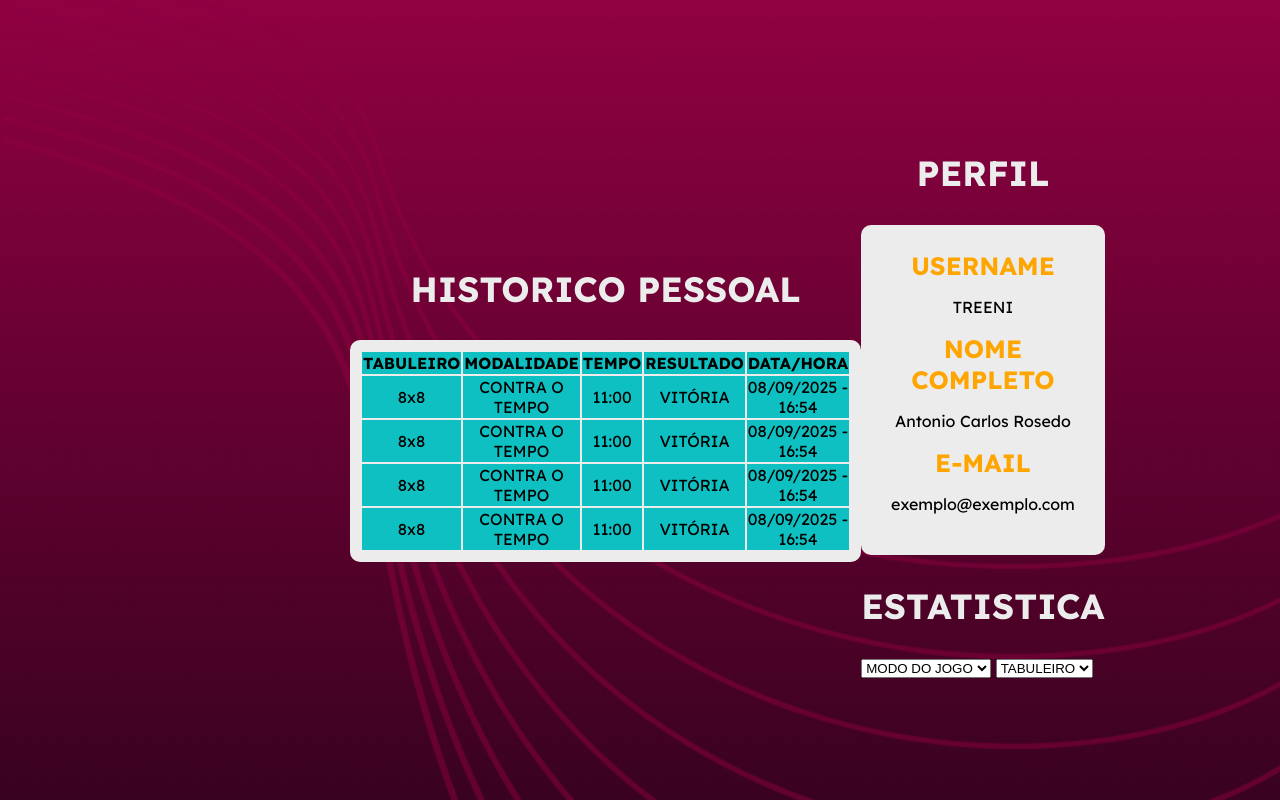
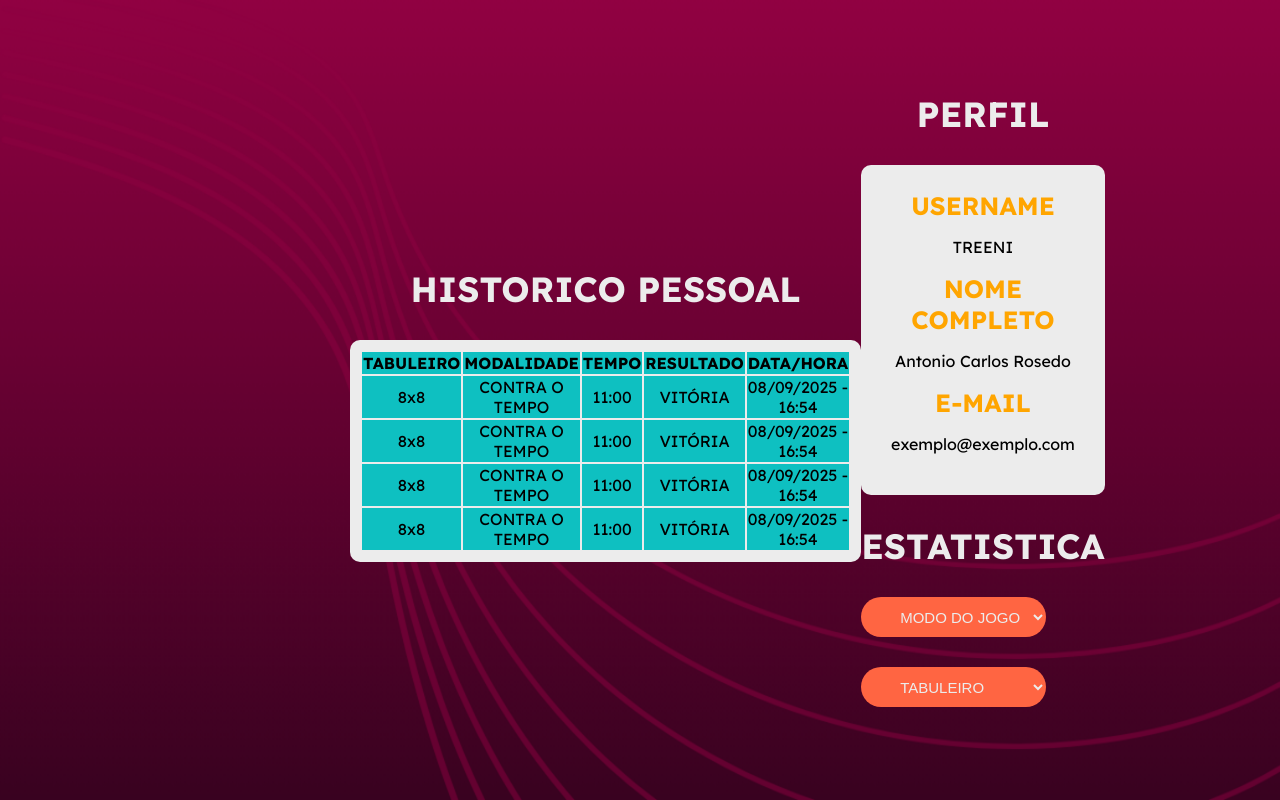
Before and after one commit to toassa/code-match, a PHP site: page /public/perfil.html in a window 1280 px wide. Run offline with PHP 8.4, Linux system fonts and the light colour scheme.

Commit message:
Tela de perfil: estilizando conteúdo da div 'estatistica'

```diff
--- a/css/perfil.css
+++ b/css/perfil.css
@@ -37,6 +37,19 @@
 .table_perfil tr{
     background-color: var(--green-blue);
 
+}
+
+.select-game {
+    background-color: var(--orange);
+    border-radius: 30px;
+    width: 185px;
+    height: 40px;
+    margin-bottom: 30px;
+    color: var(--light-gray);
+    padding-left: 35px;
+    font-size: 15px;
+    cursor: pointer;
+    border: 0;
 }
 
 #perfil-table h3{
```
